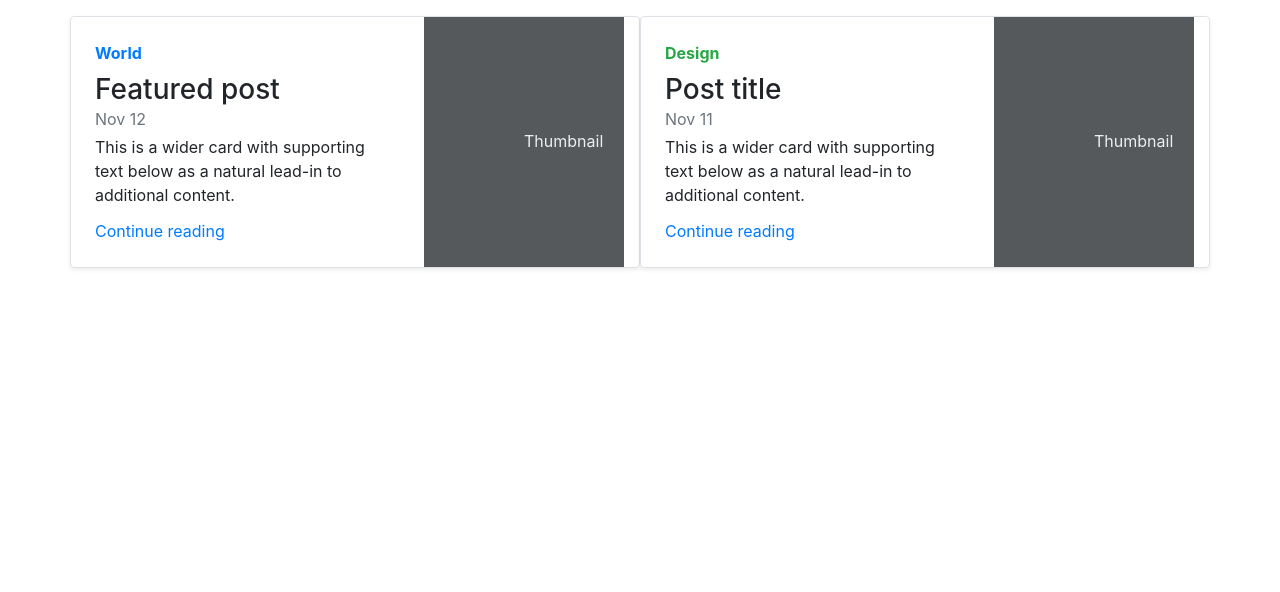
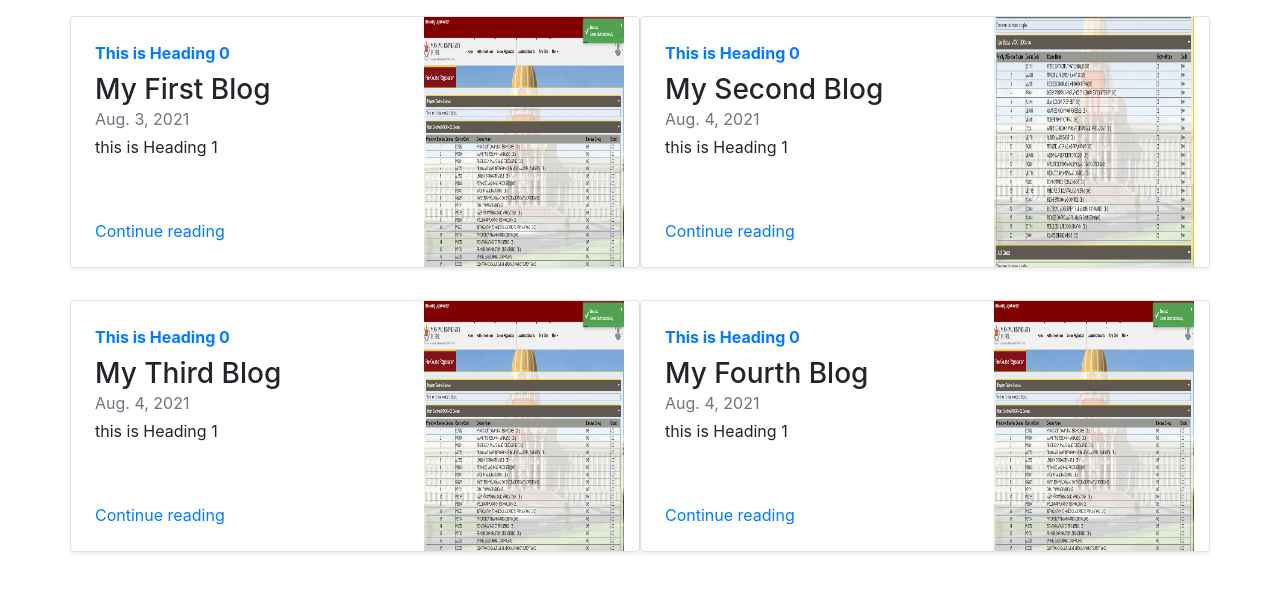
Before and after one commit to TechPertz/my-awesome-cart, a Django app: page /blog/ in a window 1280 px wide. Shown: the part 56-648 px from the top of the page. Run offline with Django 3.2, Linux system fonts and the light colour scheme; data comes from the database, SQL or seed files in the repository; both versions use the stored data as it was after the commit; some libraries are stand-ins or nearby versions.

Commit message:
blogposts in blog page

```diff
--- a/blog/templates/blog/index.html
+++ b/blog/templates/blog/index.html
@@ -2,50 +2,35 @@
 
 {% block body %}
 <div class="container mt-3">
+
   <div class="row my-2">
+
+    {% for item in myposts %}
+
     <div class="col-md-6">
       <div class="row g-0 border rounded overflow-hidden flex-md-row mb-4 shadow-sm h-md-250 position-relative">
         <div class="col p-4 d-flex flex-column position-static">
-            <strong class="d-inline-block mb-2 text-primary">World</strong>
-            <h3 class="mb-0">Featured post</h3>
-            <div class="mb-1 text-muted">Nov 12</div>
-            <p class="card-text mb-auto">This is a wider card with supporting text below as a natural lead-in to
-              additional content.</p>
+          <strong class="d-inline-block mb-2 text-primary">{{item.head0}}</strong>
+          <h3 class="mb-0">{{item.title}}</h3>
+          <div class="mb-1 text-muted">{{item.pub_date}}</div>
+          <p class="card-text mb-auto">{{item.head1}}</p>
           <a href="#" class="stretched-link">Continue reading</a>
         </div>
         <div class="col-auto d-none d-lg-block">
-            <svg class="bd-placeholder-img" width="200" height="250" xmlns="http://www.w3.org/2000/svg" role="img"
-              aria-label="Placeholder: Thumbnail" preserveAspectRatio="xMidYMid slice" focusable="false">
+          <img class="bd-placeholder-img" width="200" height="250" src="/media/{{item.thumbnail}}" preserveAspectRatio="xMidYMid slice" focusable="false">
             <title>Placeholder</title>
-              <rect width="100%" height="100%" fill="#55595c"></rect><text x="50%" y="50%" fill="#eceeef"
-                dy=".3em">Thumbnail</text>
           </svg>
-
-          </div>
-        </div>
-      </div>
-      <div class="col-md-6">
-        <div class="row g-0 border rounded overflow-hidden flex-md-row mb-4 shadow-sm h-md-250 position-relative">
-          <div class="col p-4 d-flex flex-column position-static">
-            <strong class="d-inline-block mb-2 text-success">Design</strong>
-            <h3 class="mb-0">Post title</h3>
-            <div class="mb-1 text-muted">Nov 11</div>
-            <p class="mb-auto">This is a wider card with supporting text below as a natural lead-in to additional
-              content.</p>
-            <a href="#" class="stretched-link">Continue reading</a>
-          </div>
-          <div class="col-auto d-none d-lg-block">
-            <svg class="bd-placeholder-img" width="200" height="250" xmlns="http://www.w3.org/2000/svg" role="img"
-              aria-label="Placeholder: Thumbnail" preserveAspectRatio="xMidYMid slice" focusable="false">
-              <title>Placeholder</title>
-              <rect width="100%" height="100%" fill="#55595c"></rect><text x="50%" y="50%" fill="#eceeef"
-                dy=".3em">Thumbnail</text>
-            </svg>
-
-          </div>
-        </div>
         </div>
       </div>
     </div>
 
+    {% if forloop.counter|divisibleby:2 %}
+  </div>
+  <div class="row my-2">
+    {% endif %}
+
+    {% endfor %}
+
+  </div>
+
   {% endblock %}
--- a/blog/views.py
+++ b/blog/views.py
@@ -5,7 +5,9 @@ from . models import Blogpost
 # Create your views here.
 
 def index(request):
-    return render(request, 'blog/index.html')
+    myposts = Blogpost.objects.all()
+    print(myposts)
+    return render(request, 'blog/index.html', {'myposts' : myposts})
 
 def blogpost(request, id):
     post = Blogpost.objects.filter(post_id = id)[0]
```
Also changed, not shown: db.sqlite3, media/shop/images/OE.PNG (added), media/shop/images/OE_2_QjZ24Na.PNG (added), media/shop/images/OE_2_WTKqYI1.PNG (added). Lines whose indentation alone changed are shown as unchanged.
